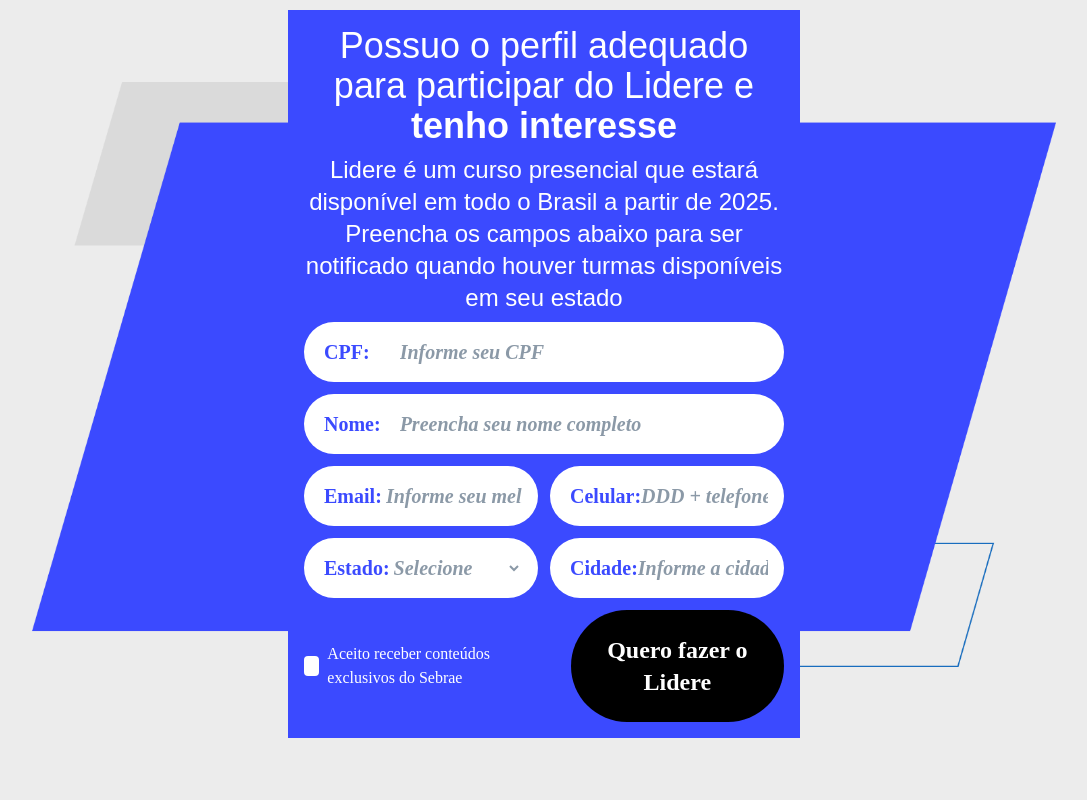
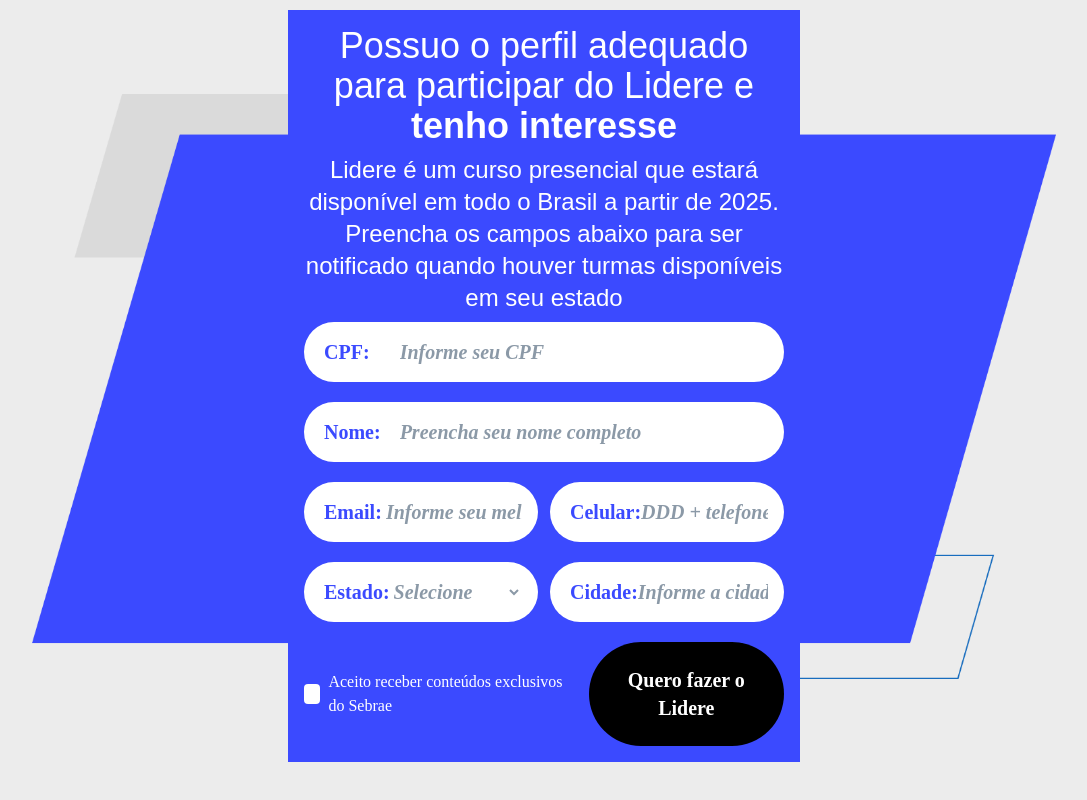
Before and after one commit to Niloinpng/sebrae-lidere-form, a React (Vite) app: page / in a window 1280 px wide. Shown: the part 374-1174 px from the top of the page, without its empty margins (96-1183 px from the left). Built offline with nearby package versions, Linux system fonts and the light colour scheme.

Commit message:
:sparkles: ajusta o espaçamento e o tamanho da fonte no formulário para melhor responsividade

```diff
--- a/src/components/Form.tsx
+++ b/src/components/Form.tsx
@@ -105,7 +105,7 @@
     };
 
     return (
-        <form className="flex flex-col items-center justify-center gap-3 w-full" onSubmit={handleSumbit}>
+        <form className="flex flex-col items-center justify-center gap-3 lg:gap-5 w-full" onSubmit={handleSumbit}>
 
             {erros && (
                 <div className="flex flex-row items-center w-full px-2 gap-1">
@@ -210,7 +210,7 @@
 
             </div>
 
-            <div className="w-full flex flex-col lg:flex-row gap-3 items-center justify-center lg:justify-between ">
+            <div className="w-full flex flex-col lg:flex-row gap-1 lg:gap-3 items-center justify-center lg:justify-between ">
 
             <div className="flex items-center gap-2">
 
@@ -234,7 +234,7 @@
 
             <button
                 type="submit"
-                className="bg-black rounded-full w-max font-figtree font-bold text-white p-3 lg:p-6 text-sm lg:text-2xl"
+                className="bg-black rounded-full w-max font-figtree font-bold text-white p-3 lg:p-6 text-sm lg:text-xl"
             >
                 Quero fazer o Lidere
             </button>
```
